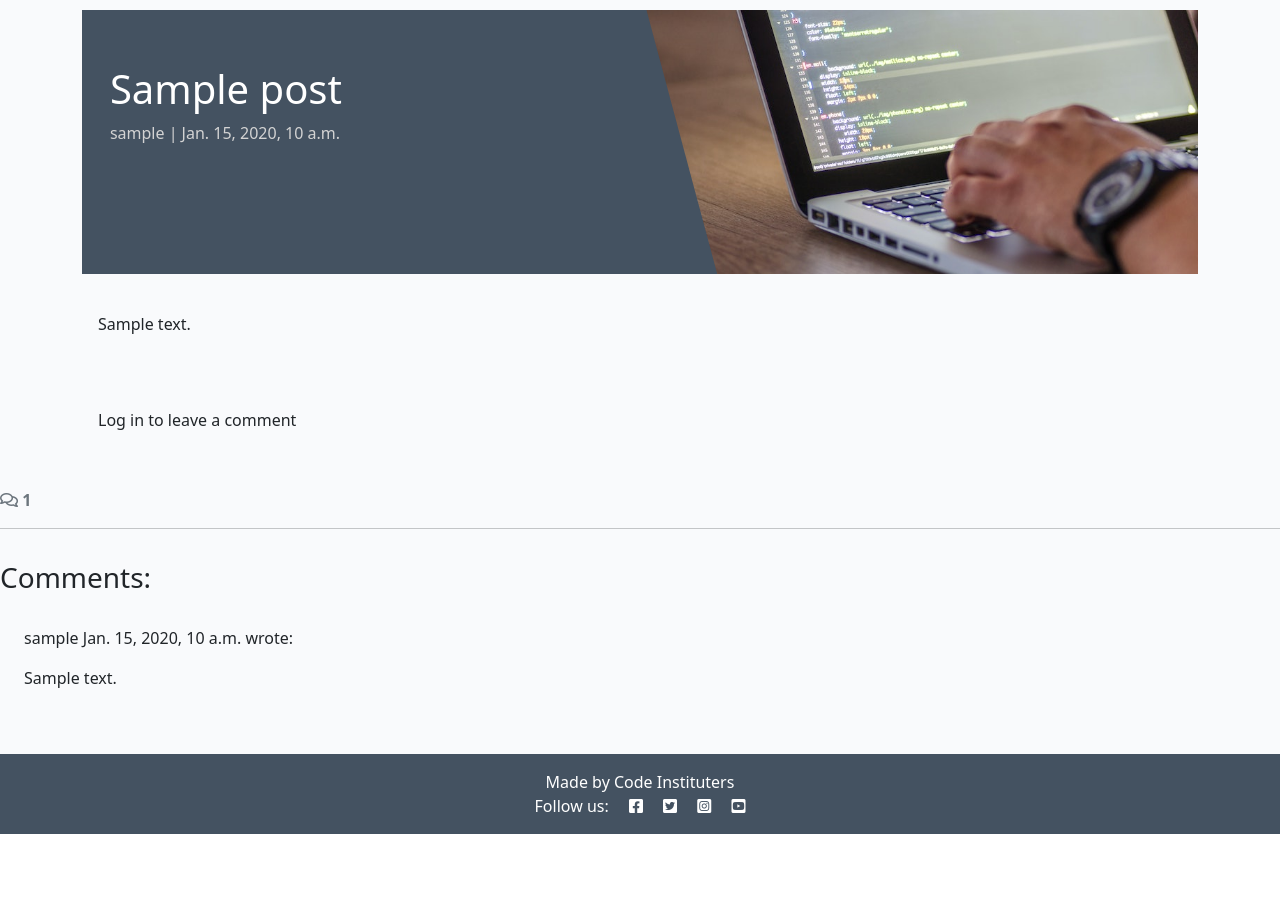
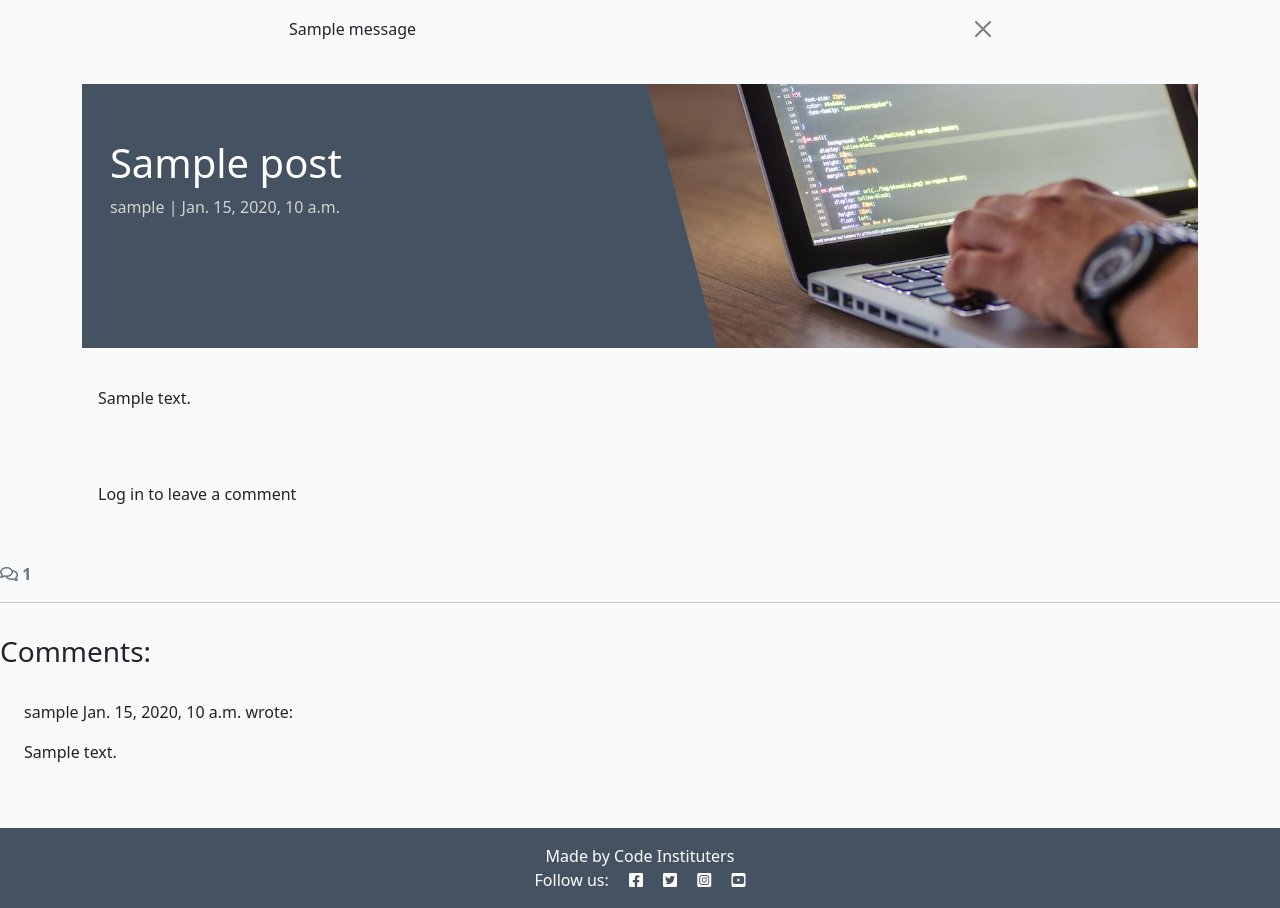
Before and after one commit to unqe/Django_blog, a Django app: a page that uses templates/base.html in a window 1280 px wide. Shown: the part 60-968 px from the top of the page. Before the commit the page ends 894 px from the top, so only its background shows below. Run offline with Django 4.2, Linux system fonts and the light colour scheme; tables that the repository leaves empty hold one stand-in row (values such as "Sample post"); one stand-in notice (Sample message) is shown; some libraries are stand-ins or nearby versions.

Commit message:
Show success message after comment submission; render messages in base template

```diff
--- a/blog/views.py
+++ b/blog/views.py
@@ -1,4 +1,5 @@
 from django.views import generic
+from django.contrib import messages
 from django.shortcuts import render, get_object_or_404
 from .models import Post
 from .forms import CommentForm
@@ -37,6 +38,10 @@ def post_detail(request, slug):
 			comment.author = request.user
 			comment.post = post
 			comment.save()
+			messages.add_message(
+				request, messages.SUCCESS,
+				'Comment submitted and awaiting approval'
+			)
 			comment_form = CommentForm()
 	else:
 		comment_form = CommentForm()
--- a/templates/base.html
+++ b/templates/base.html
@@ -72,7 +72,21 @@
         </div>
     </nav>
 
-    <main class="flex-shrink-0 main-bg">
+        <!-- displaying Django messages -->
+        <div class="container">
+            <div class="row">
+                <div class="col-md-8 offset-md-2">
+                    {% for message in messages %}
+                    <div class="alert {{ message.tags }} alert-dismissible fade show" id="msg" role="alert">
+                        {{ message | safe }}
+                        <button type="button" class="btn-close" data-bs-dismiss="alert" aria-label="Close"></button>
+                    </div>
+                    {% endfor %}
+                </div>
+            </div>
+        </div>
+
+        <main class="flex-shrink-0 main-bg">
 
         {% block content %}
         <!-- Content Goes here -->
```
